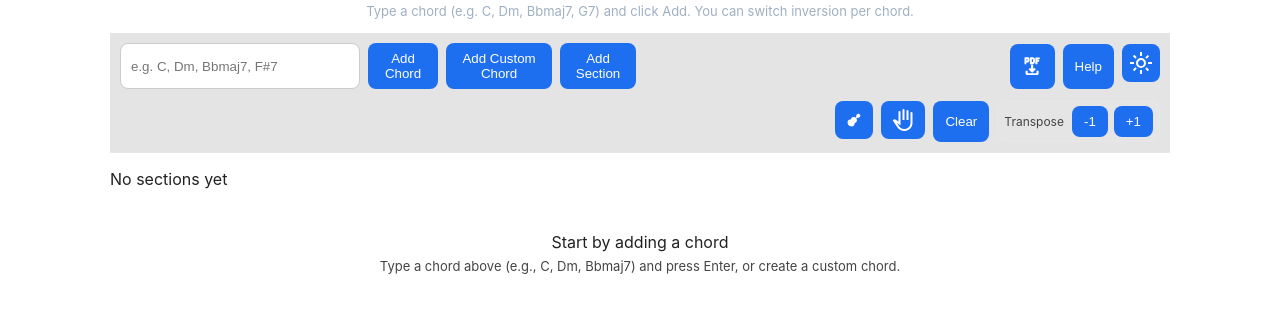
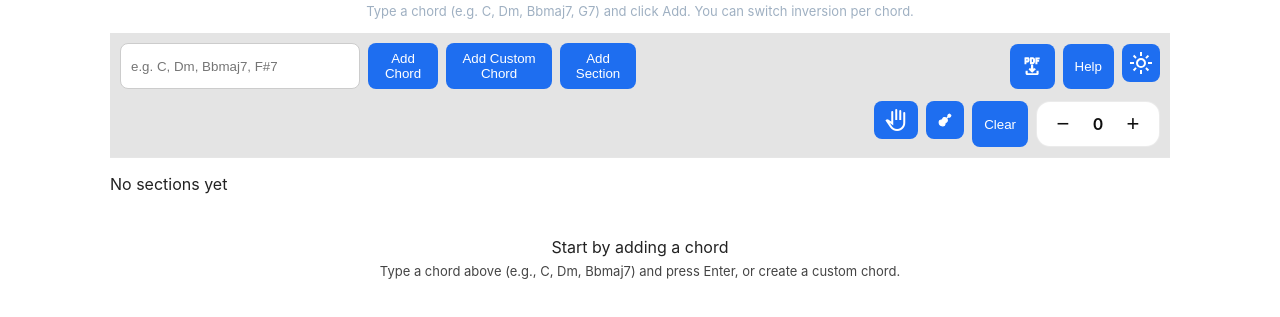
Before and after one commit to ZystemProd/z-chords, a plain HTML site: page index.html in a window 1280 px wide. Shown: the part 75-392 px from the top of the page. Drawn offline with nearby package versions, Linux system fonts and the light colour scheme.

Commit message:
layout fix

```diff
--- a/index.html
+++ b/index.html
@@ -51,13 +51,13 @@
             <!-- Row 2 -->
             <div class="controls-row row-2">
                 <div class="right">
+                    <button id="handModeToggle" class="btn icon-btn" aria-label="Toggle two-hands mode" title="Toggle two-hands layout (H)" type="button"></button>
                     <button id="toggleInstrument" class="btn icon-btn" aria-label="Toggle instrument" title="Toggle instrument (G)" type="button"></button>
-                    <button id="handModeToggle" class="btn icon-btn" aria-label="Toggle two-hands mode" title="Toggle two-hands layout (H)" type="button"></button>
                     <button id="clearAll" aria-label="Clear all chords" title="Clear all">Clear</button>
                     <div class="transpose-group" role="group" aria-label="Transpose">
-                        <span class="group-label">Transpose</span>
-                        <button id="transposeDown" aria-label="Transpose down one semitone" title="Transpose -1">-1</button>
-                        <button id="transposeUp" aria-label="Transpose up one semitone" title="Transpose +1">+1</button>
+                        <button id="transposeDown" class="stepper-btn" type="button" aria-label="Transpose down one semitone" title="Transpose -1">&minus;</button>
+                        <span id="transposeValue" class="stepper-value" aria-live="polite" aria-atomic="true">0</span>
+                        <button id="transposeUp" class="stepper-btn" type="button" aria-label="Transpose up one semitone" title="Transpose +1">+</button>
                     </div>
                 </div>
             </div>
--- a/script.js
+++ b/script.js
@@ -1,5 +1,6 @@
 let sectionCounter = 0; // track part number
 let twoHandsMode = localStorage.getItem("cv-twohands") === "true"; // track hand mode, persisted
+let transposeOffset = 0; // current transpose amount shown in UI
 
 document.addEventListener("DOMContentLoaded", () => {
   const addSectionBtn = document.getElementById("addSectionBtn");
@@ -557,6 +558,11 @@ function addChordsFromInput(inputValue) {
 const chordInput = document.getElementById("chordInput");
 const suggestionsEl = document.getElementById("suggestions");
 const handModeToggle = document.getElementById("handModeToggle");
+const transposeValueEl = document.getElementById("transposeValue");
+
+function updateTransposeUI() {
+  if (transposeValueEl) transposeValueEl.textContent = String(transposeOffset);
+}
 
 chordInput.addEventListener("input", () => {
   const val = chordInput.value.trim().toUpperCase();
@@ -625,12 +631,16 @@ function transposeChords(amount) {
   renderSections();
 }
 
-document
-  .getElementById("transposeUp")
-  .addEventListener("click", () => transposeChords(1));
-document
-  .getElementById("transposeDown")
-  .addEventListener("click", () => transposeChords(-1));
+document.getElementById("transposeUp").addEventListener("click", () => {
+  transposeOffset += 1;
+  updateTransposeUI();
+  transposeChords(1);
+});
+document.getElementById("transposeDown").addEventListener("click", () => {
+  transposeOffset -= 1;
+  updateTransposeUI();
+  transposeChords(-1);
+});
 
 chordInput.addEventListener("keydown", (e) => {
   if (e.key === "Enter") {
@@ -644,7 +654,7 @@ chordInput.addEventListener("keydown", (e) => {
 // One-hand / two-hands icons via Material Symbols 'back_hand'
 const HAND_ICONS = {
   one: `<span class="material-symbols-outlined" aria-hidden="true">back_hand</span>`,
-  two: `<span class="material-symbols-outlined" aria-hidden="true">back_hand</span><span class="material-symbols-outlined hand-mirror" aria-hidden="true">back_hand</span>`,
+  two: `<span class="material-symbols-outlined hand-mirror" aria-hidden="true">back_hand</span><span class="material-symbols-outlined" aria-hidden="true">back_hand</span>`,
 };
 
 if (handModeToggle) {
@@ -1716,17 +1726,19 @@ document.addEventListener("DOMContentLoaded", () => {
 
   const updateInstrumentUI = () => {
     if (mode === "piano") {
-      toggleBtn.innerHTML = INSTRUMENT_ICONS.guitar; // shows what you’ll switch to
+      toggleBtn.innerHTML = INSTRUMENT_ICONS.guitar; // shows what you'll switch to
       toggleBtn.setAttribute("title", "Switch to guitar (G)");
       pianoEl.style.display = "block";
       guitarEl.style.display = "none";
       controlsEl.style.display = "none";
+      if (handModeToggle) handModeToggle.style.display = "inline-flex";
     } else {
       toggleBtn.innerHTML = INSTRUMENT_ICONS.piano;
       toggleBtn.setAttribute("title", "Switch to piano (G)");
       pianoEl.style.display = "none";
       guitarEl.style.display = "block";
       controlsEl.style.display = "block";
+      if (handModeToggle) handModeToggle.style.display = "none"; // hide two-hands toggle in guitar mode
     }
   };
 
@@ -1737,6 +1749,9 @@ document.addEventListener("DOMContentLoaded", () => {
 
   updateInstrumentUI();
 });
+
+// Initialize transpose display
+updateTransposeUI();
 
 // Initial load: restore sections then render
 loadSections();
--- a/styles.css
+++ b/styles.css
@@ -243,16 +243,41 @@ select:focus-visible {
 .transpose-group {
   display: inline-flex;
   align-items: center;
-  gap: 6px;
-  background: rgba(255, 255, 255, 0.04);
-  border: 1px solid rgba(255, 255, 255, 0.08);
-  border-radius: 10px;
-  padding: 4px 6px;
+  gap: 10px;
+  background: color-mix(in oklab, var(--white) 90%, var(--bg) 10%);
+  color: color-mix(in oklab, var(--black) 85%, var(--text) 15%);
+  border: 1px solid rgba(0, 0, 0, 0.08);
+  border-radius: 14px;
+  padding: 6px 10px;
 }
-.transpose-group .group-label {
-  color: var(--note-text);
-  font-size: 12px;
-  margin-right: 2px;
+
+/* Stepper buttons inside transpose group */
+.transpose-group .stepper-btn {
+  background: transparent;
+  color: inherit;
+  border: none;
+  padding: 0;
+  width: 32px;
+  height: 32px;
+  display: inline-flex;
+  align-items: center;
+  justify-content: center;
+  border-radius: 8px;
+  font-size: 22px;
+  line-height: 1;
+}
+.transpose-group .stepper-btn:hover {
+  background: color-mix(in oklab, var(--black) 6%, transparent);
+}
+.transpose-group .stepper-btn:active {
+  transform: translateY(0); /* cancel global button press effect */
+}
+
+.transpose-group .stepper-value {
+  min-width: 18px;
+  text-align: center;
+  font-weight: 600;
+  font-size: 16px;
 }
 
 .card {
```
